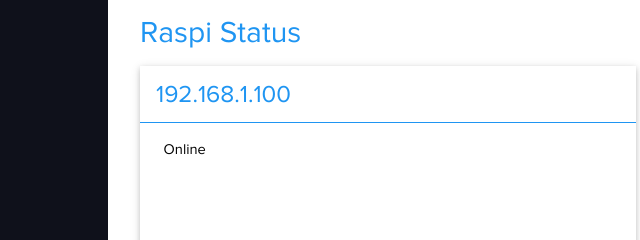
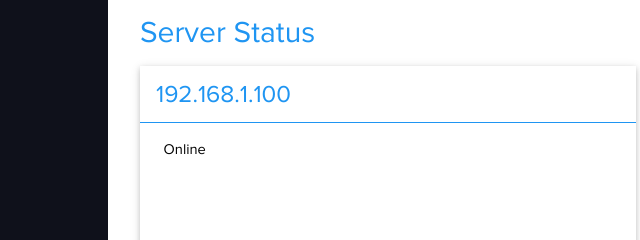
Before and after one commit to mattnappo/pi-term, a website: page src/static/dash.html in a window 1280 px wide. Shown: the top 240 px of the page, 84-724 px from the left. Drawn offline with nearby package versions, Linux system fonts and the light colour scheme; no server answers.

Commit message:
Stashing

```diff
--- a/src/static/dash.html
+++ b/src/static/dash.html
@@ -4,7 +4,7 @@
     <meta charset="utf-8" />
     <link href="https://fonts.googleapis.com/css?family=Roboto+Slab" rel="stylesheet">
     <meta http-equiv="X-UA-Compatible" content="chrome=1" />
-    <title>Raspi Web Dash</title>
+    <title>Web Dash</title>
     <link href="https://fonts.googleapis.com/css?family=Inconsolata" rel="stylesheet" type="text/css" />
     <link rel="stylesheet" href="https://www.w3schools.com/w3css/4/w3.css">
     <link href="css/style.css" rel="stylesheet" type="text/css" />
@@ -56,7 +56,7 @@
 
         <div class="w3-container content" style="margin-left:15%">
             <div class="w3-container">
-                <h2>Raspi Status</h2>
+                <h2>Server Status</h2>
             </div>
 
             <div class="w3-row">
--- a/src/static/js/dash.js
+++ b/src/static/js/dash.js
@@ -6,9 +6,11 @@ function GetStatusData() {
     Http.open("GET", url);
     Http.send();
 
+
     // Parse the request
     Http.onreadystatechange = (e) => {
         if (Http.responseText != "") {
+            console.log(Http.responseText); // Print the res
             // Render the pings
             const pingpis = JSON.parse(Http.responseText)["pings"];
             for (var pi in pingpis) {
```
Also changed, not shown: src/static/img/demo.png (added).
